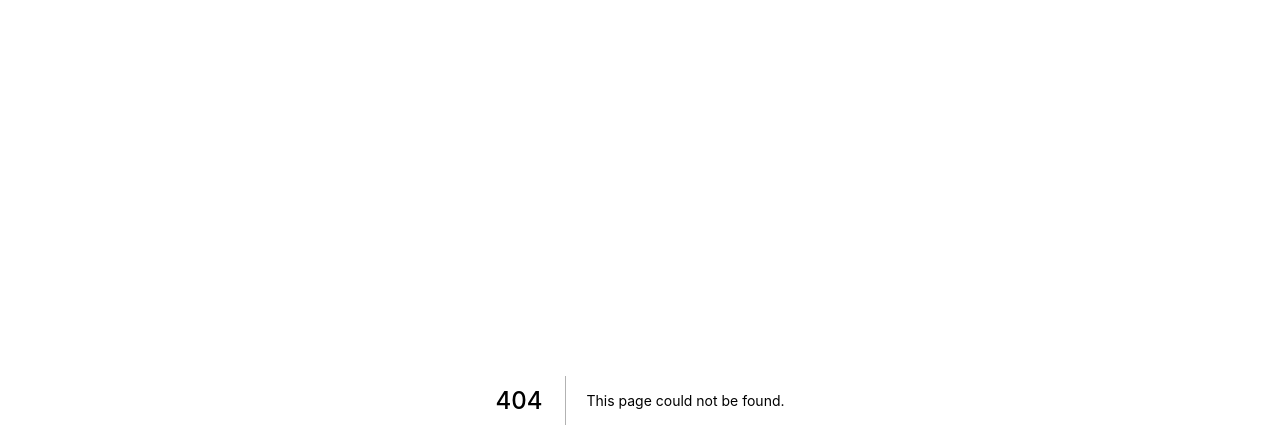
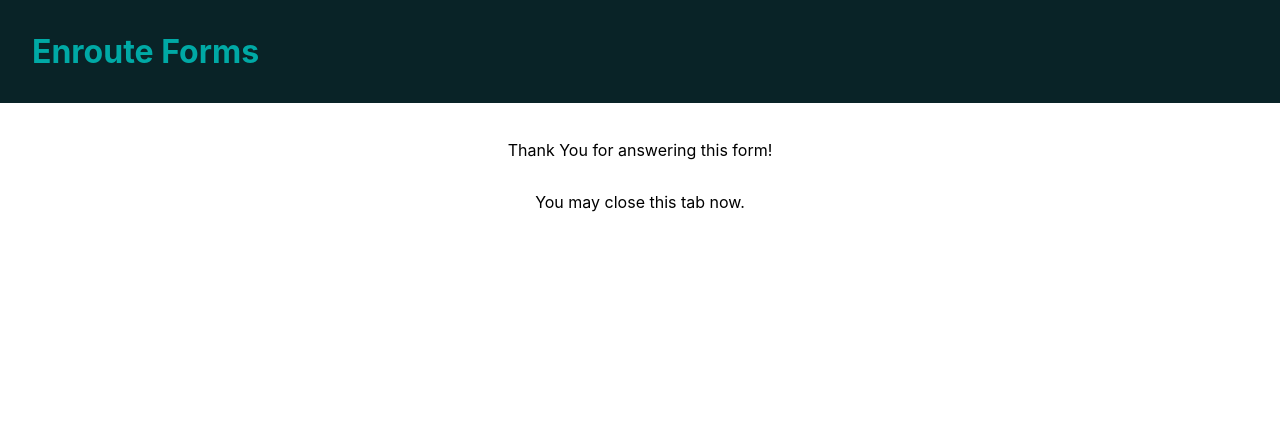
Before and after one commit to mikolertesx/r6-questions-app, a Next.js app: page /thanks in a window 1280 px wide. Before the commit this address had no page. Shown: the top 448 px of the page. Built offline with nearby package versions, Linux system fonts and the light colour scheme.

Commit message:
Thank you page done

```diff
--- /dev/null
+++ b/components/thanks-page/index.jsx
@@ -0,0 +1,14 @@
+import styles from './styles.module.scss'
+
+const ThanksComponent = () =>{
+    return (
+        <div className={styles.clientForm}>
+                <h1>Enroute Forms</h1>
+                <p>Thank You for answering this form!</p>
+                <p>You may close this tab now.</p>
+            </div>
+    )
+
+}
+
+export default ThanksComponent;
--- /dev/null
+++ b/components/thanks-page/styles.module.scss
@@ -0,0 +1,20 @@
+$dark-green: #092327;
+$jungle-green: #0B5351;
+$light-green: #00A9A5;
+$flame: #DE541E;
+
+
+.clientForm{
+    background-color: white;
+    height: 100vh;
+    display: flex;
+    flex-direction: column;
+    align-items: center;
+    h1{
+        margin-top: 0;
+        width: 100%;
+        background-color: $dark-green;
+        padding: 2rem;
+        color: $light-green;
+    }
+}
--- /dev/null
+++ b/pages/thanks/index.jsx
@@ -0,0 +1,11 @@
+import React from 'react'
+import ThanksComponent from 'components/thanks-page'
+
+const thankYouPage = () => {
+    return (
+        <div>
+            <ThanksComponent />
+        </div>
+    )
+}
+ export default thankYouPage
```
Also changed, not shown: components/clientFormInterface/index.jsx (+6 -3 lines).
